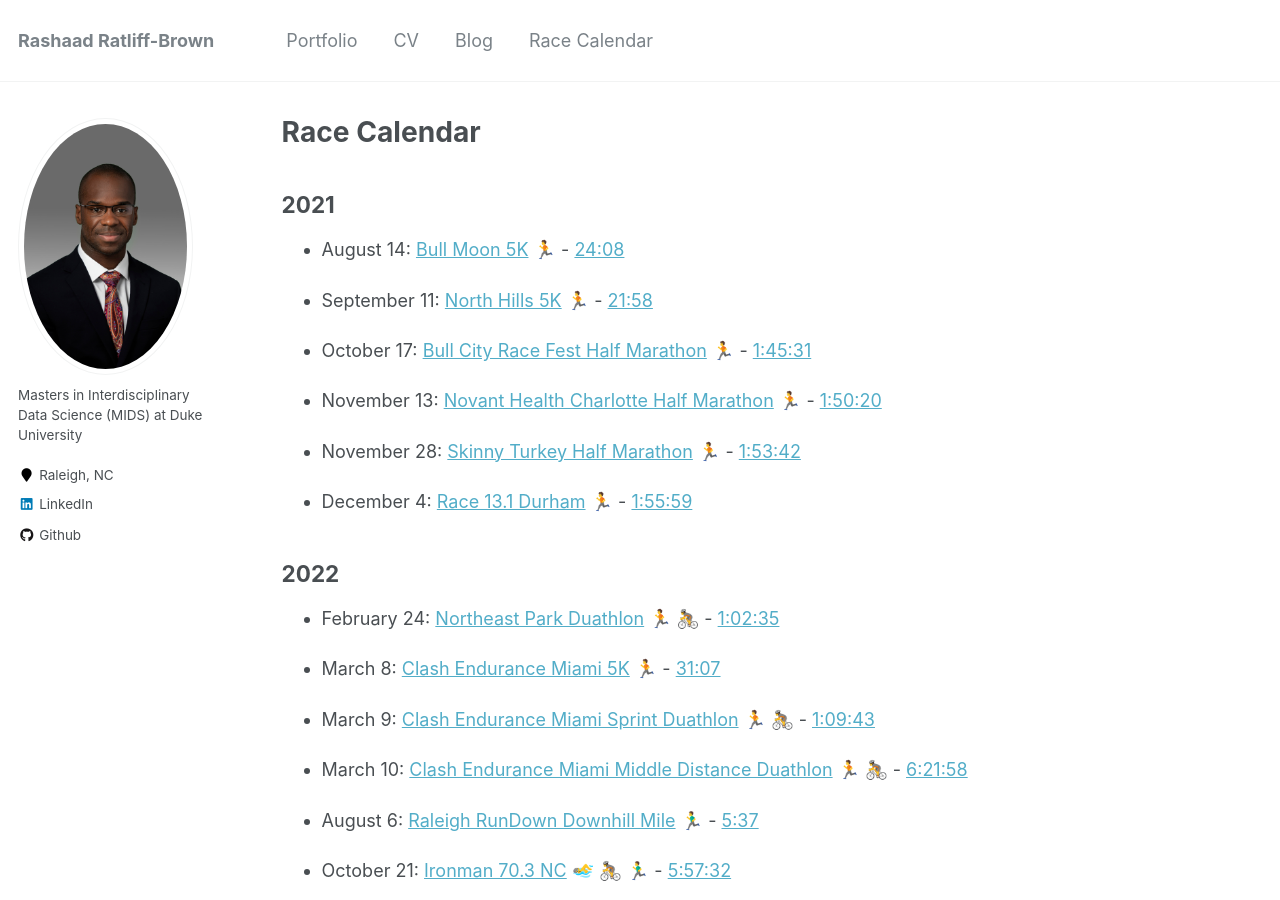
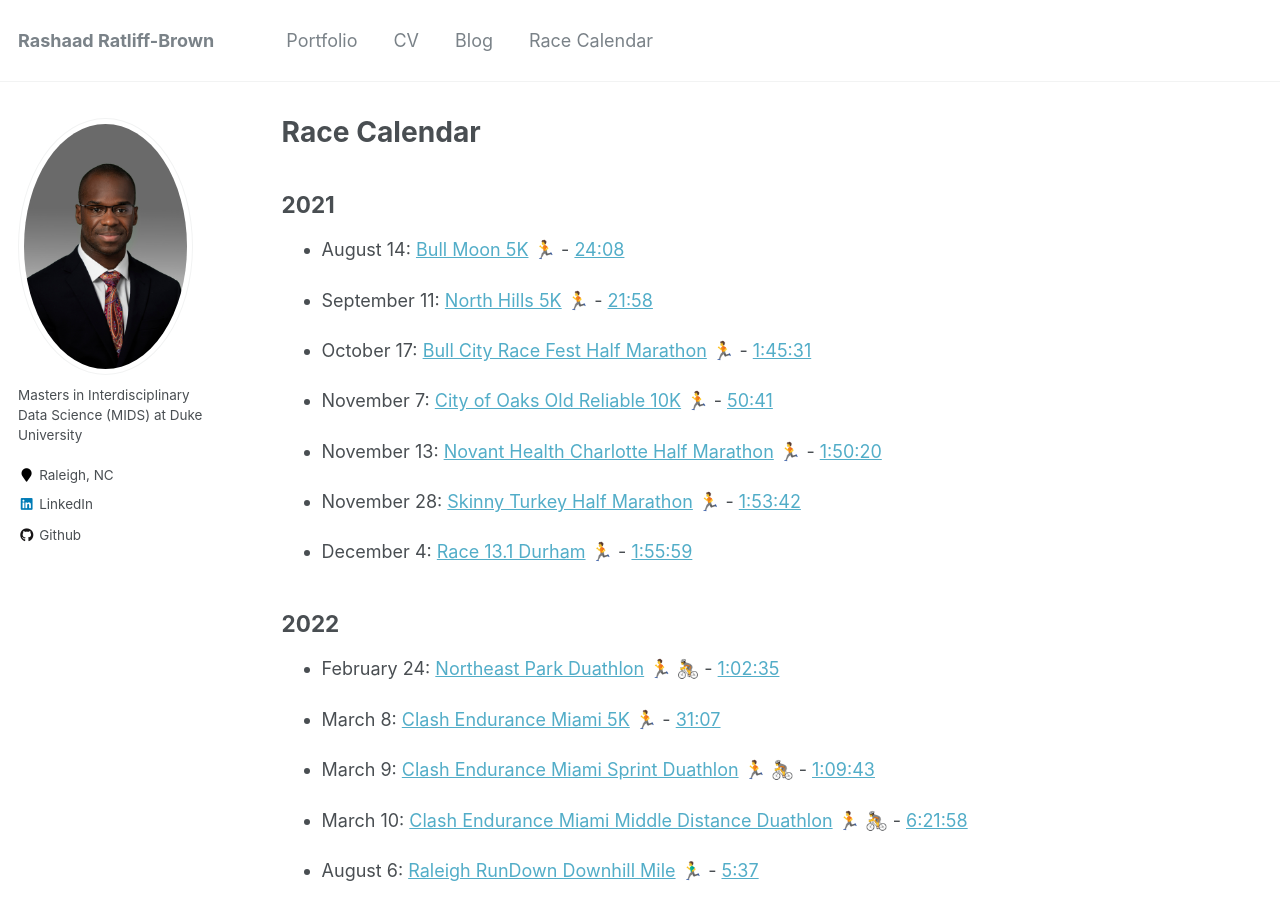
Before and after one commit to caratliff/caratliff.github.io, a Jekyll site: the page built from _pages/race-calendar.md, in a window 1280 px wide and 900 px high. Built offline with Jekyll 4.4.1, drawn with Linux system fonts in a browser that asks for light colours; emoji names are drawn with the system emoji font.

Commit message:
Update race-calendar.md

```diff
--- a/_pages/race-calendar.md
+++ b/_pages/race-calendar.md
@@ -12,6 +12,8 @@ redirect_from:
 - September 11: [North Hills 5K](https://runnc.com/event/north-hills-5k/details/) 🏃 - [21:58](https://filez.racereach.com/files/results/155723/result_5k_results_2021.txt?kick=1706731562)
 
 - October 17: [Bull City Race Fest Half Marathon](https://capstoneraces.com/bull-city-race-fest/) 🏃 - [1:45:31](https://results.raceroster.com/v2/en-US/results/3gbn4p9pc3xc6pa3/results?search=Rashaad&page=1)
+
+- November 7: [City of Oaks Old Reliable 10K](https://cityofoaksmarathon.com) 🏃 - [50:41](https://results.raceroster.com/v2/en-US/results/32pguc65w6a4x6sz/detail/53xnqagdhkse7c2a)
 
 - November 13: [Novant Health Charlotte Half Marathon](https://thecharlottemarathon.com) 🏃 - [1:50:20](https://www.athlinks.com/event/20296/results/Event/1035993/Course/2307240/Bib/3615)
 
```
